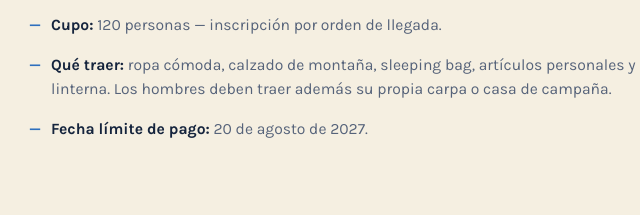
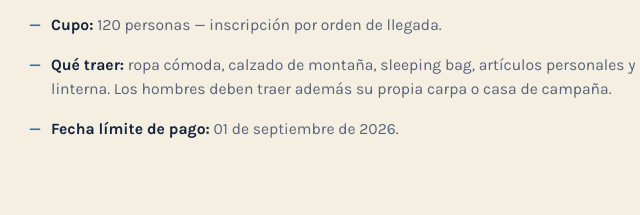
Before and after one commit to Lynch-JF/camcfcdlavega, a website: page index.html in a window 1280 px wide. Shown: the part 3811-4026 px from the top of the page, 49-689 px from the left. Drawn offline with nearby package versions, Linux system fonts and the light colour scheme; no server answers.

Commit message:
Update index.html

```diff
--- a/index.html
+++ b/index.html
@@ -197,7 +197,7 @@
         <li><strong>Costo:</strong> RD$1500 por persona (incluye hospedaje, comidas y actividades).</li>
         <li><strong>Cupo:</strong> 120 personas — inscripción por orden de llegada.</li>
         <li><strong>Qué traer:</strong> ropa cómoda, calzado de montaña, sleeping bag, artículos personales y linterna. Los hombres deben traer además su propia carpa o casa de campaña.</li>
-        <li><strong>Fecha límite de pago:</strong> 20 de agosto de 2027.</li>
+        <li><strong>Fecha límite de pago:</strong> 01 de septiembre de 2026.</li>
       </ul>
     </div>
     <div class="details-card reveal">
```
